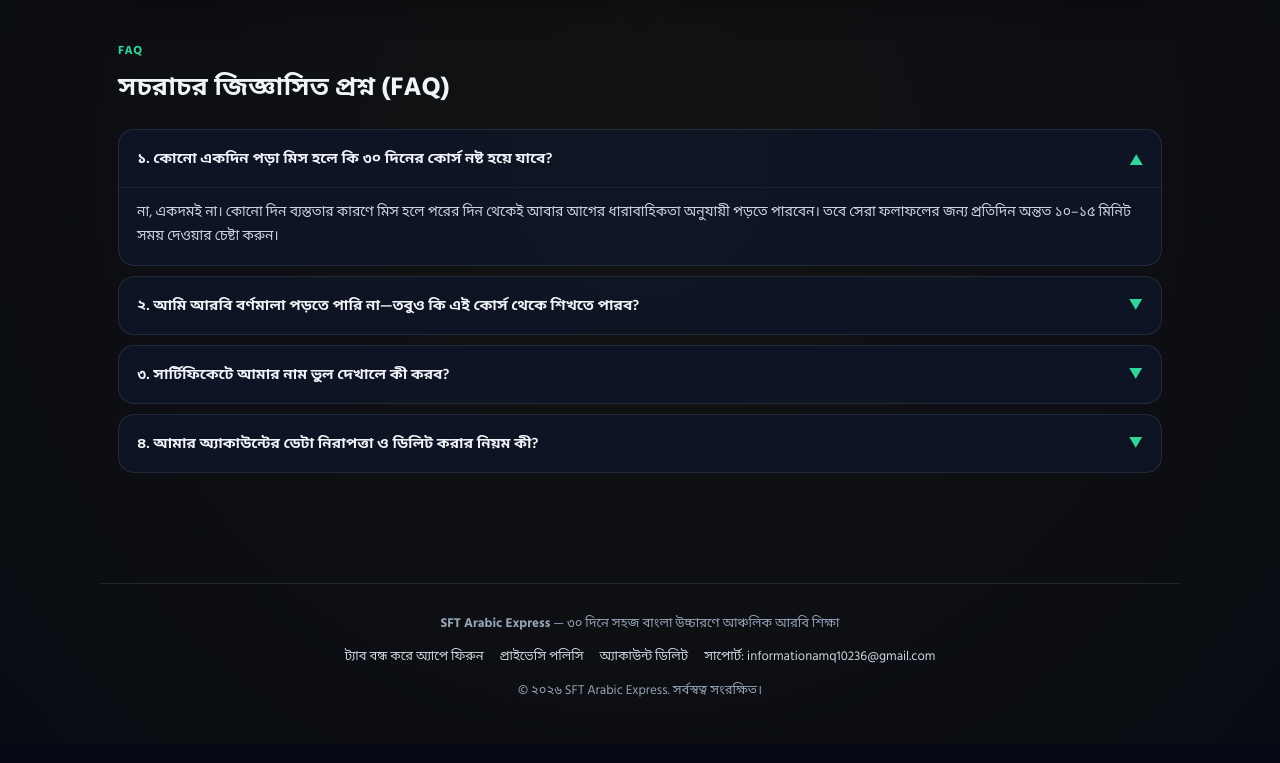
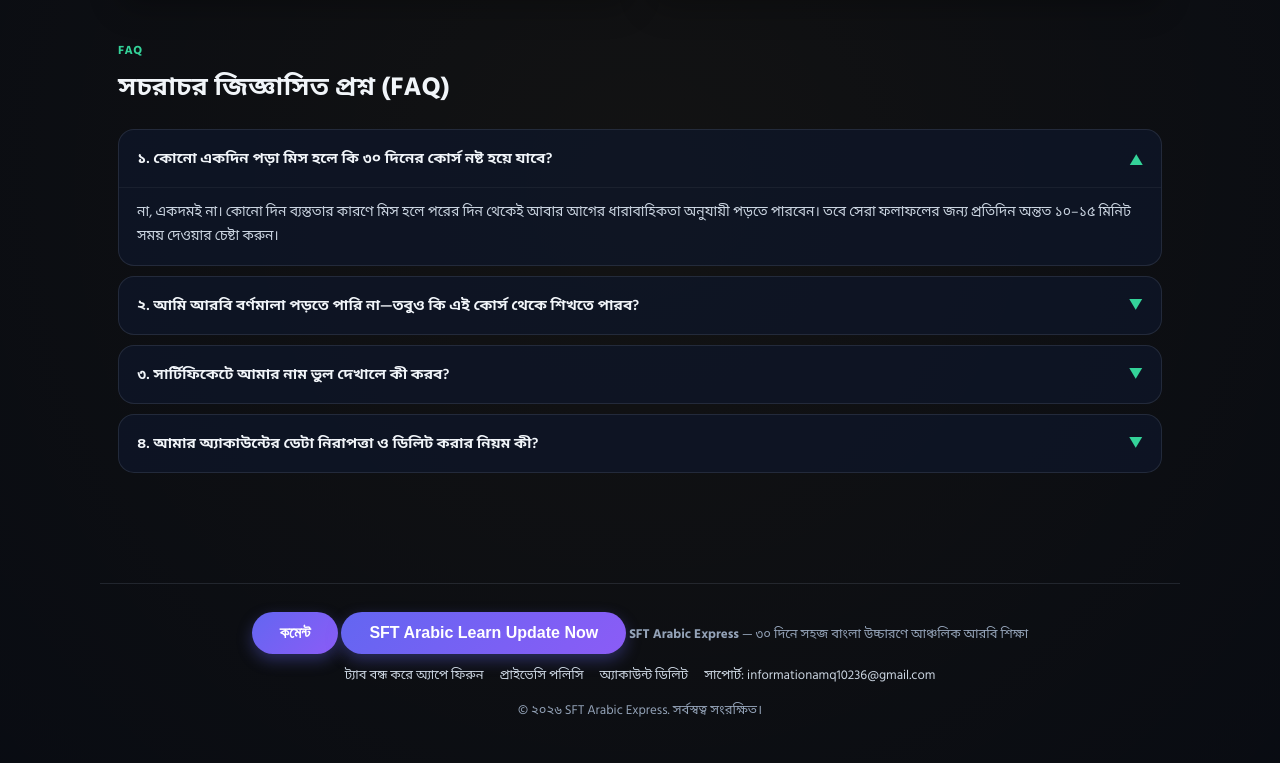
Before and after one commit to sft10236/sft-aravic-learn, a plain HTML site: page student-guideline.html in a window 1280 px wide. Shown: the part 3086-3849 px from the top of the page. Drawn offline with Linux system fonts and the light colour scheme.

Commit message:
Add buttons for app update and commentsok
Ok button update

```diff
--- a/student-guideline.html
+++ b/student-guideline.html
@@ -1182,6 +1182,11 @@
   </main>
 
   <footer class="footer">
+  <!-- play updete link-->
+    <button style="padding: 12px 28px; font-size: 16px; font-weight: 600; color: #ffffff; background: linear-gradient(135deg, #6366f1, #8b5cf6); border: none; border-radius: 50px; cursor: pointer; box-shadow: 0 6px 15px rgba(99, 102, 241, 0.35);" href="https://docs.google.com/document/d/1BbBxgwIfuMPs3UDHvuZI_jzk1zJ-q55THgdp5X4eJnc/edit?usp=drivesdk
+">কমেন্ট</button>
+    <button style="padding: 12px 28px; font-size: 16px; font-weight: 600; color: #ffffff; background: linear-gradient(135deg, #6366f1, #8b5cf6); border: none; border-radius: 50px; cursor: pointer; box-shadow: 0 6px 15px rgba(99, 102, 241, 0.35);" href="https://play.google.com/apps/testing/com.sft.arabic_learn
+">SFT Arabic Learn Update Now</button>
     <strong>SFT Arabic Express</strong> — ৩০ দিনে সহজ বাংলা উচ্চারণে আঞ্চলিক আরবি শিক্ষা
     <div class="footer-links">
       <a href="#" onclick="event.preventDefault();returnToApp();">ট্যাব বন্ধ করে অ্যাপে ফিরুন</a>
```
